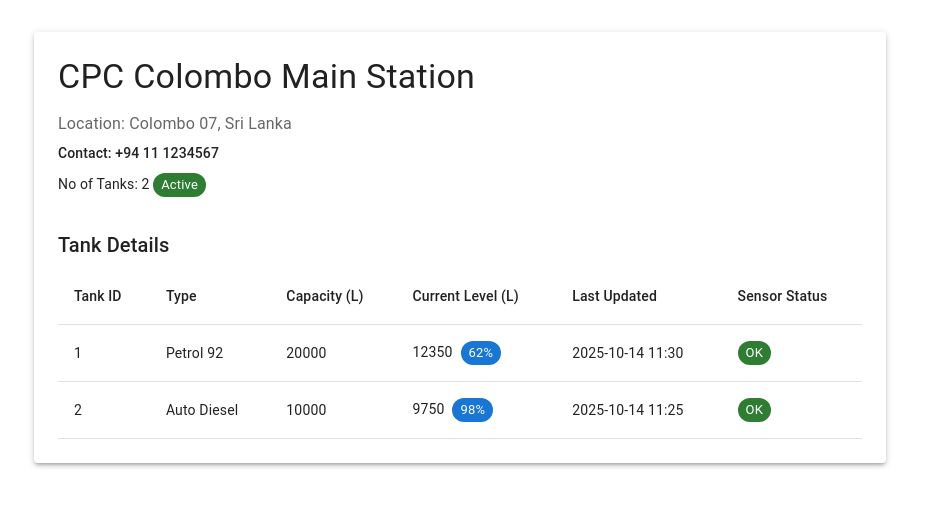
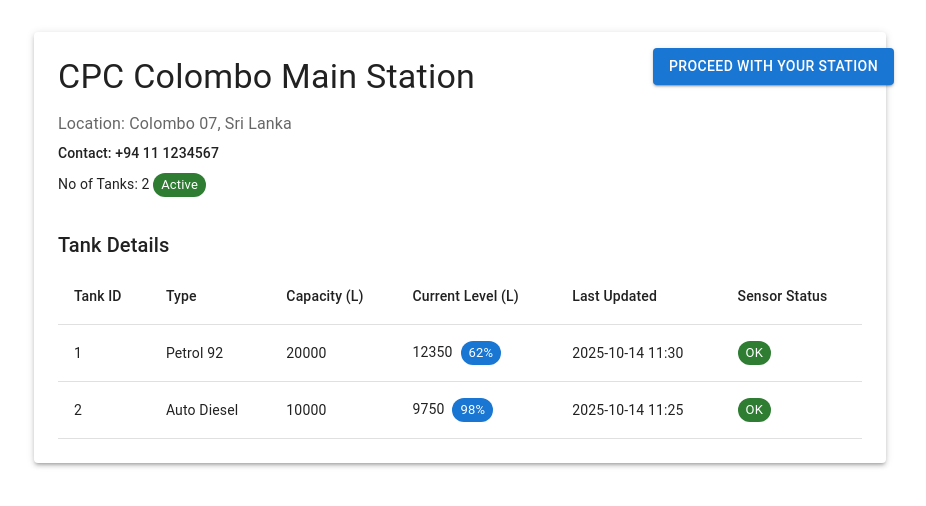
Before and after one commit to SenuraUpesh2002/Research-Project-SLIIT, a React (Vite) app in the folder client/: page /StationInfo in a window 1280 px wide. Shown: the top 506 px of the page, without its empty margins (180-1106 px from the left). Built offline with nearby package versions, Linux system fonts and the light colour scheme.

Commit message:
Added a button to navigate to endpoint /fs-view1

```diff
--- a/client/src/ComponentHome/StationInfo.jsx
+++ b/client/src/ComponentHome/StationInfo.jsx
@@ -1,11 +1,11 @@
 import React, { useEffect, useState } from 'react';
-import { Container, Paper, Typography, Box, Table, TableHead, TableBody, TableRow, TableCell, CircularProgress, Chip } from '@mui/material';
-// Import your API function here
-// import { fetchStationInfo } from '../api/stationApi';
+import { Container, Paper, Typography, Box, Table, TableHead, TableBody, TableRow, TableCell, CircularProgress, Chip, Button } from '@mui/material';
+import { useNavigate } from 'react-router-dom';
 
 const StationInfo = ({ stationId }) => {
   const [stationData, setStationData] = useState(null);
   const [loading, setLoading] = useState(true);
+  const navigate = useNavigate();
 
   // Dummy fetch, replace with your actual API call
   useEffect(() => {
@@ -18,8 +18,8 @@ const StationInfo = ({ stationId }) => {
         noOfTanks: 2,
         status: 'Active',
         tanks: [
-          { id: 1, type: 'Petrol 92', capacity: 20_000, currentLevel: 12_350, lastUpdated: '2025-10-14 11:30', sensorStatus: 'OK' },
-          { id: 2, type: 'Auto Diesel', capacity: 10_000, currentLevel: 9_750, lastUpdated: '2025-10-14 11:25', sensorStatus: 'OK' }
+          { id: 1, type: 'Petrol 92', capacity: 20000, currentLevel: 12350, lastUpdated: '2025-10-14 11:30', sensorStatus: 'OK' },
+          { id: 2, type: 'Auto Diesel', capacity: 10000, currentLevel: 9750, lastUpdated: '2025-10-14 11:25', sensorStatus: 'OK' }
         ]
       });
       setLoading(false);
@@ -29,7 +29,16 @@ const StationInfo = ({ stationId }) => {
   if (loading) return <Box display="flex" justifyContent="center" mt={4}><CircularProgress /></Box>;
 
   return (
-    <Container maxWidth="md" sx={{ mt: 4 }}>
+    <Container maxWidth="md" sx={{ mt: 4, position: 'relative' }}>
+      <Button
+        variant="contained"
+        color="primary"
+        sx={{ position: 'absolute', top: 16, right: 16 }}
+        onClick={() => navigate('/fs-view1')}
+      >
+        Proceed with your station
+      </Button>
+
       <Paper elevation={3} sx={{ p: 3 }}>
         <Typography variant="h4" gutterBottom>
           {stationData.name}
```
